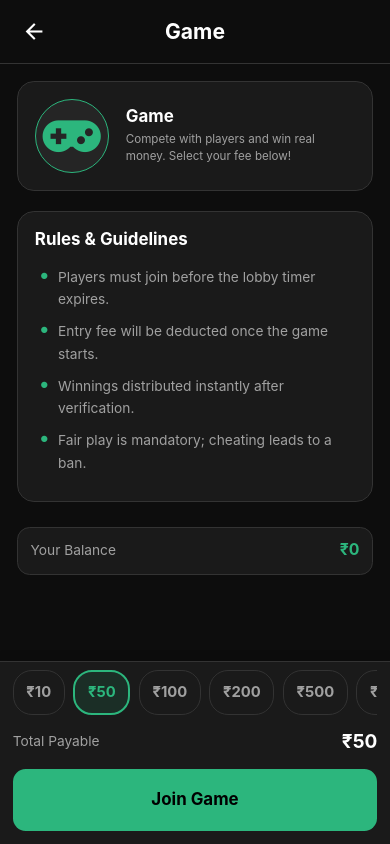
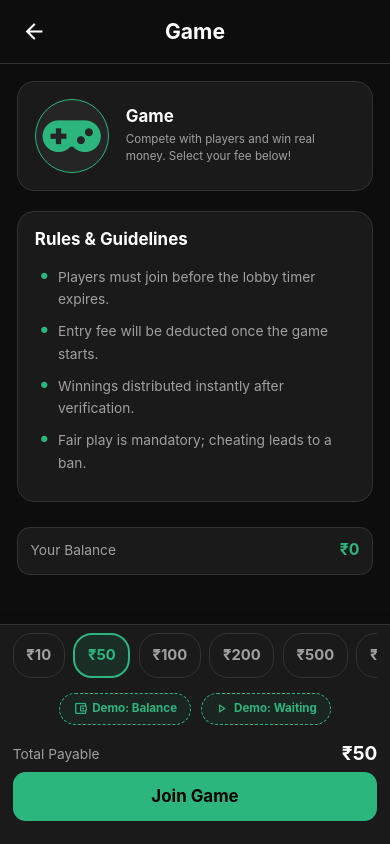
Before and after one commit to Aman99912/ContoZ-Bet, a React Native app: screen /GameInit in a window 390 px wide. Built offline with nearby package versions, Linux system fonts and the light colour scheme.

Commit message:
network issue

```diff
--- a/src/Games/components/Gameinit/gameinit.js
+++ b/src/Games/components/Gameinit/gameinit.js
@@ -5,7 +5,7 @@ import { MaterialCommunityIcons } from '@expo/vector-icons';
 import { colors } from '@/core/theme/colors';
 import { moderateScale, verticalScale } from '@/core/utils/responsive';
 import CText from '@/components/common/CText';
-import { SafeAreaView } from 'react-native-safe-area-context';
+import { SafeAreaView, useSafeAreaInsets } from 'react-native-safe-area-context';
 import { useApp } from '@/context/AppContext';
 import CustomAlert from '@/components/common/CustomAlert';
 import InsufficientBalanceModal from '@/components/common/InsufficientBalanceModal';
@@ -18,6 +18,7 @@ const GameInit = () => {
     const route = useRoute();
     const { wallets, totalBalance, isLoggedIn, user, refreshWallets } = useApp();
     const { gameTitle, gameIcon } = route.params || { gameTitle: 'Game', gameIcon: 'gamepad-variant' };
+    const insets = useSafeAreaInsets();
 
     // Extract wallet breakdowns
     const mainWallet = wallets.find(w => w.slug === 'main_wallet')?.value || 0;
@@ -81,8 +82,24 @@ const GameInit = () => {
         });
     };
 
+    const [isTesting, setIsTesting] = useState(false);
+
+    const handleDemoBalance = () => {
+        setIsTesting(true);
+        setShowBalanceModal(true);
+    };
+
+    const handleDemoWaiting = () => {
+        navigation.navigate('GameWaiting', {
+            gameTitle,
+            gameIcon,
+            entryFee: selectedFee,
+            prizePool: selectedFee * 1.8
+        });
+    };
+
     return (
-        <SafeAreaView style={styles.container}>
+        <SafeAreaView style={styles.container} edges={['top', 'left', 'right']}>
             {/* Header */}
             <View style={styles.header}>
                 <TouchableOpacity onPress={() => navigation.goBack()} style={styles.backButton}>
@@ -135,7 +152,7 @@ const GameInit = () => {
             </ScrollView>
 
             {/* Bottom Join Section */}
-            <View style={styles.bottomSection}>
+            <View style={[styles.bottomSection, { paddingBottom: Math.max(insets.bottom, moderateScale(12)) }]}>
                 <ScrollView
                     horizontal
                     showsHorizontalScrollIndicator={false}
@@ -160,6 +177,18 @@ const GameInit = () => {
                     ))}
                 </ScrollView>
 
+                {/* Demo Tools */}
+                <View style={styles.demoRow}>
+                    <TouchableOpacity style={styles.demoButton} onPress={handleDemoBalance} activeOpacity={0.7}>
+                        <MaterialCommunityIcons name="wallet-outline" size={moderateScale(14)} color={colors.primary} />
+                        <CText style={styles.demoText}>Demo: Balance</CText>
+                    </TouchableOpacity>
+                    <TouchableOpacity style={styles.demoButton} onPress={handleDemoWaiting} activeOpacity={0.7}>
+                        <MaterialCommunityIcons name="play-outline" size={moderateScale(14)} color={colors.primary} />
+                        <CText style={styles.demoText}>Demo: Waiting</CText>
+                    </TouchableOpacity>
+                </View>
+
                 <View style={styles.summaryRow}>
                     <CText style={styles.summaryLabel}>Total Payable</CText>
                     <CText style={styles.summaryAmount}>₹{selectedFee}</CText>
@@ -182,10 +211,13 @@ const GameInit = () => {
 
             <InsufficientBalanceModal
                 visible={showBalanceModal}
-                onClose={() => setShowBalanceModal(false)}
+                onClose={() => {
+                    setShowBalanceModal(false);
+                    setIsTesting(false);
+                }}
                 requiredAmount={selectedFee}
-                cashBalance={cashBalance}
-                earningsBalance={earningsBalance}
+                cashBalance={isTesting ? 0 : cashBalance}
+                earningsBalance={isTesting ? 100 : earningsBalance}
                 onAddMoney={() => navigation.navigate('MainApp', { screen: 'Wallet' })}
                 onTransfer={() => {
                     setShowBalanceModal(false);
@@ -195,10 +227,13 @@ const GameInit = () => {
 
             <EarnToCashModal
                 visible={showTransferModal}
-                onClose={() => setShowTransferModal(false)}
-                cashBalance={cashBalance}
-                earningsBalance={earningsBalance}
-                availableToConvert={earningsBalance}
+                onClose={() => {
+                    setShowTransferModal(false);
+                    setIsTesting(false);
+                }}
+                cashBalance={isTesting ? 0 : cashBalance}
+                earningsBalance={isTesting ? 100 : earningsBalance}
+                availableToConvert={isTesting ? 100 : earningsBalance}
                 onTransfer={refreshWallets}
             />
         </SafeAreaView>
@@ -356,6 +391,29 @@ const styles = StyleSheet.create({
     selectedFeeText: {
         color: colors.primary,
     },
+    demoRow: {
+        flexDirection: 'row',
+        justifyContent: 'center',
+        gap: moderateScale(10),
+        marginBottom: verticalScale(14),
+    },
+    demoButton: {
+        flexDirection: 'row',
+        alignItems: 'center',
+        paddingHorizontal: moderateScale(12),
+        paddingVertical: verticalScale(6),
+        backgroundColor: colors.primary + '15',
+        borderRadius: moderateScale(20),
+        borderWidth: 1,
+        borderStyle: 'dashed',
+        borderColor: colors.primary,
+    },
+    demoText: {
+        fontSize: moderateScale(11),
+        fontWeight: 'bold',
+        color: colors.primary,
+        marginLeft: moderateScale(4),
+    },
     summaryRow: {
         flexDirection: 'row',
         justifyContent: 'space-between',
@@ -373,7 +431,8 @@ const styles = StyleSheet.create({
     },
     joinButton: {
         backgroundColor: colors.primary,
-        height: verticalScale(50),
+        height: verticalScale(40),
+        bottom: verticalScale(8),
         borderRadius: moderateScale(12),
         justifyContent: 'center',
         alignItems: 'center',
--- a/src/api/index.js
+++ b/src/api/index.js
@@ -1,4 +1,5 @@
 import axios from 'axios';
+import { Alert } from 'react-native';
 import AsyncStorage from '@react-native-async-storage/async-storage';
 import { API_CONFIG } from './config';
 
@@ -49,13 +50,23 @@ api.interceptors.response.use(
         return response.data;
     },
     (error) => {
-        console.error('API Error:', error.response?.status, error.config?.url);
+        const errorDetails = {
+            message: error.message,
+            status: error.response?.status,
+            url: error.config?.url,
+            data: error.response?.data,
+            code: error.code, // e.g. ECONNABORTED
+        };
+
+        console.error('API Error Details:', JSON.stringify(errorDetails, null, 2));
 
         // Handle specific error codes
         if (error.response) {
-            switch (error.response.status) {
+            const status = error.response.status;
+            const message = error.response.data?.message || `Error ${status}`;
+
+            switch (status) {
                 case 401:
-                    // Handle unauthorized - redirect to login
                     console.log('Unauthorized - Please login');
                     break;
                 case 403:
@@ -68,10 +79,23 @@ api.interceptors.response.use(
                     console.log('Server error');
                     break;
                 default:
-                    console.log('Error:', error.response.data?.message || 'Something went wrong');
+                    console.log('API Error:', message);
             }
         } else if (error.request) {
-            console.log('Network error - No response received');
+            // The request was made but no response was received
+            console.log('Network error - No response received from server');
+
+            // Show alert in release mode for easier debugging of network issues
+            if (!__DEV__) {
+                Alert.alert(
+                    'Network Error',
+                    `Unable to connect to server. Please check your internet connection or try again later.\n\nURL: ${error.config?.url}\nError: ${error.message}`,
+                    [{ text: 'OK' }]
+                );
+            }
+        } else {
+            // Something happened in setting up the request that triggered an Error
+            console.log('Request Setup Error:', error.message);
         }
 
         return Promise.reject(error);
--- a/src/components/common/InsufficientBalanceModal.js
+++ b/src/components/common/InsufficientBalanceModal.js
@@ -8,6 +8,7 @@ import {
     Dimensions,
 } from 'react-native';
 import { MaterialIcons } from '@expo/vector-icons';
+import { useSafeAreaInsets } from 'react-native-safe-area-context';
 import { colors } from '@/core/theme/colors';
 import { moderateScale, verticalScale } from '@/core/utils/responsive';
 import CText from '@/components/common/CText';
@@ -23,6 +24,7 @@ const InsufficientBalanceModal = ({
     onAddMoney,
     onTransfer,
 }) => {
+    const insets = useSafeAreaInsets();
     const slideAnim = useRef(new Animated.Value(verticalScale(300))).current;
 
     useEffect(() => {
@@ -67,7 +69,10 @@ const InsufficientBalanceModal = ({
                 <Animated.View
                     style={[
                         styles.modalContent,
-                        { transform: [{ translateY: slideAnim }] }
+                        {
+                            transform: [{ translateY: slideAnim }],
+                            paddingBottom: Math.max(insets.bottom, verticalScale(20))
+                        },
                     ]}
                 >
                     <View style={styles.header}>
@@ -224,7 +229,8 @@ const styles = StyleSheet.create({
     },
     button: {
         flex: 1,
-        height: verticalScale(50),
+        height: verticalScale(40),
+        bottom: verticalScale(5),
         borderRadius: moderateScale(12),
         justifyContent: 'center',
         alignItems: 'center',
```
Also changed, not shown: 40 other files (tests, documents, lock files or other folders).
